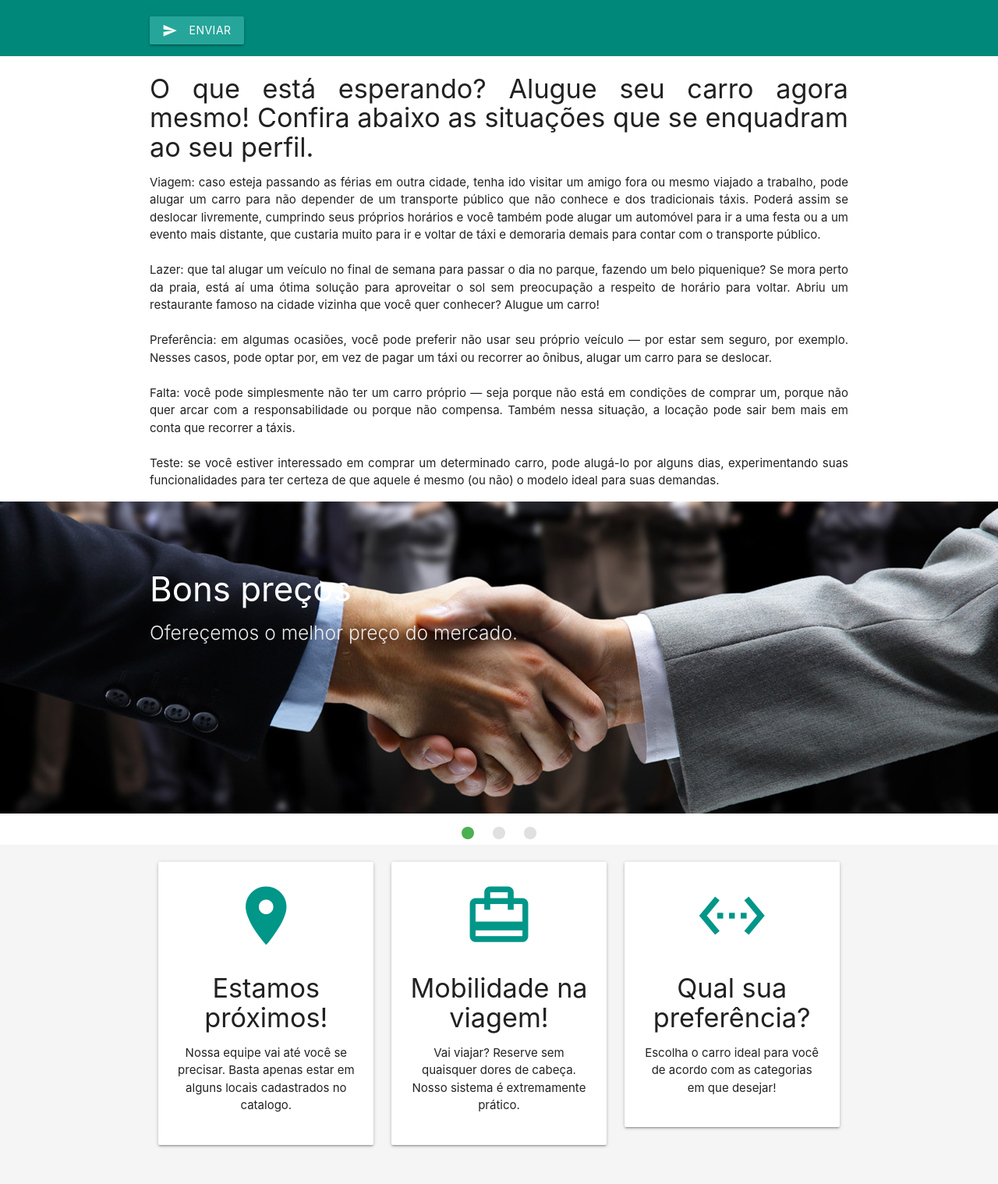
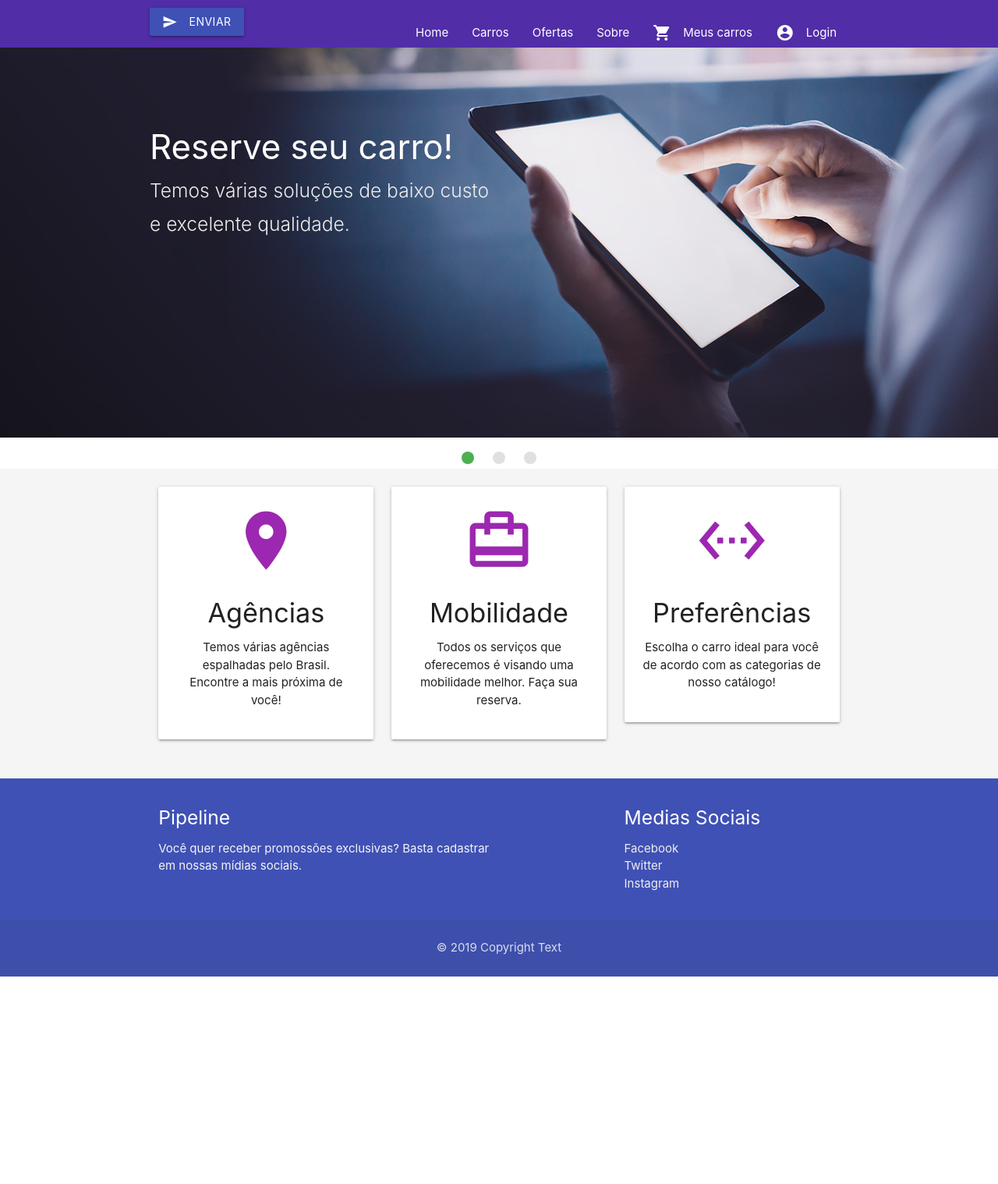
Before and after one commit to AlvesDario/Pi-BCME, a Django app: template src/acme/templates/acme/index.html in a window 1280 px wide. Shown: the part 317-1835 px from the top of the page at 78% size. After the commit the page ends 1569 px from the top, so only its background shows below. Run offline with Django 3.2, Linux system fonts and the light colour scheme; the template is opened without the code that fills it, so the values that code supplies are empty; some libraries are stand-ins or nearby versions.

Commit message:
better home page

```diff
--- /dev/null
+++ b/src/acme/forms.py
@@ -0,0 +1,5 @@
+from django import forms
+
+class LoginForm(forms.Form):
+    user_nome = forms.CharField(label='Nome do Aluno', max_length=20)
+    user_senha = forms.CharField(label='Senha do Aluno', max_length=6)
--- a/src/acme/templates/acme/index.html
+++ b/src/acme/templates/acme/index.html
@@ -1,34 +1,28 @@
 <!DOCTYPE html>
 <html>
+
 <head>
     <!-- Compiled and minified CSS -->
-   <link rel="stylesheet" href="https://cdnjs.cloudflare.com/ajax/libs/materialize/0.98.1/css/materialize.min.css">
-
-   <script
-src="https://code.jquery.com/jquery-1.12.4.min.js"
-integrity="sha256-ZosEbRLbNQzLpnKIkEdrPv7lOy9C27hHQ+Xp8a4MxAQ="
-crossorigin="anonymous"></script>
-
+    <link rel="stylesheet" href="https://cdnjs.cloudflare.com/ajax/libs/materialize/1.0.0/css/materialize.min.css">
     <!-- Compiled and minified JavaScript -->
-   <script src="https://cdnjs.cloudflare.com/ajax/libs/materialize/0.98.1/js/materialize.min.js"></script>
-</head>
+    <script src="https://cdnjs.cloudflare.com/ajax/libs/materialize/1.0.0/js/materialize.min.js"></script>
     <!--Import Google Icon Font-->
     <link href="https://fonts.googleapis.com/icon?family=Material+Icons" rel="stylesheet">
     <!--Import materialize.css-->
-  <link type="text/css" rel="stylesheet" href="../../static/acme/css/materialize.min.css"/>
+    <link type="text/css" rel="stylesheet" href="css/materialize.min.css" media="screen,projection" />
     <!--Let browser know website is optimized for mobile-->
-  <meta name="viewport" content="width=device-width, initial-scale=1.0"/>
-  <link rel="stylesheet" href="https://use.fontawesome.com/releases/v5.8.1/css/all.css" integrity="sha384-50oBUHEmvpQ+1lW4y57PTFmhCaXp0ML5d60M1M7uH2+nqUivzIebhndOJK28anvf" crossorigin="anonymous">
-  <link rel="stylesheet" href="../../static/acme/css/main.css">
-  <title>Hello</title>
+    <meta name="viewport" content="width=device-width, initial-scale=1.0" />
+    <meta charset="utf-8">
+    <title>Pipeline - Alugue seu carro agora!</title>
 </head>
+
 <body>
     <!--Navbar Responsive-->
     <div class="navbar-fixed">
-  <nav class="green">
+        <nav class="indigo">
             <div class="container">
                 <div class="nav-wrapper">
-          <img class="brand-logo"   src="../../static/imgs/logo/travel.png">
+                    <img src="http://icons.iconarchive.com/icons/iconsmind/outline/64/Car-2-icon.png" alt="">
                     <a href="" data-target="mobile-nav" class="sidenav-trigger">
                         <i class="material-icons">menu</i>
                     </a>
@@ -45,6 +39,9 @@
                         <li>
                             <a href="#aboutus">Sobre</a>
                         </li>
+                        <li><a href="sass.html"><i class="material-icons left">shopping_cart</i>Meus carros</a></li>
+                        <li><a href="badges.html"><i class="material-icons left">account_circle</i>Login</a></li>
+                    </ul>
                     </ul>
                 </div>
             </div>
@@ -66,20 +63,18 @@
         </li>
     </ul>
     <!--Form-->
-<section id="search" class="section teal darken-1 grey-text ">
+    <section id="search" class="section deep-purple darken-2 grey-text ">
         <div class="container">
             <div class="row">
                 <form class="col s12">
                     <div class="row">
                         <div class="input-field col s6">
                             <i class="material-icons prefix">perm_contact_calendar</i>
-                <input type="text" class="datepicker">
-                <label for="icon_telephone">Data</label>
+                            <input type="text" class="datepicker" class=" darken-1 grey-text" placeholder="Calendario">
                         </div>
                         <div class="input-field col s6">
                             <i class="material-icons prefix">access_time</i>
-                <input type="text" class="timepicker">
-                <label for="icon_telephone">Horário</label>
+                            <input type="text" class="timepicker" placeholder="Horário">
                         </div>
                     </div>
                 </form>
@@ -87,136 +82,147 @@
             <div class="row">
                 <form class="col s12">
                     <div class="row">
-                <div class="input-field col s6">
+                        <div class="input-field col s12">
                             <i class="material-icons prefix">local_taxi</i>
-                  <input type="text" class="autocomplete"id="text-input">
-                  <label for="icon_prefix2">Localização</label>
-                </div>
-                <div class="input-field col s6">
-                  <form action="#">
-                    <p class="range-field">
-                  <input type="range" id="test5" min="0" max="10"/>
-                </p>
-              </form>
+                            <input type="text" class="autocomplete" id="text-input" placeholder="Localização">
                         </div>
                     </div>
                 </form>
             </div>
-    <button class="btn waves-effect waves-light" type="submit" name="action">Enviar
+            <button class="btn waves-effect waves-light indigo" type="submit" name="action">Enviar
         <i class="material-icons left">send</i>
     </button>
         </div>
     </section>
-<!--Text-->
-<div class="container">
-<h4 style="text-align:justify">O que está esperando? Alugue seu carro agora mesmo! Confira abaixo as situações que se enquadram ao seu perfil.</h4>
-<p style="text-align:justify">
-    Viagem: caso esteja passando as férias em outra cidade, tenha ido visitar um amigo fora ou mesmo viajado a trabalho, pode alugar um carro para não depender de um transporte público que não conhece e dos tradicionais táxis.
-    Poderá assim se deslocar livremente, cumprindo seus próprios horários e você também pode alugar um automóvel para ir a uma festa ou a um evento mais distante, que custaria muito para ir e voltar de táxi e demoraria demais para contar com o transporte público.
-    <br><br>
-    Lazer: que tal alugar um veículo no final de semana para passar o dia no parque, fazendo um belo piquenique? Se mora perto da praia, está aí uma ótima solução para aproveitar o sol sem preocupação a respeito de horário para voltar. Abriu um restaurante famoso na cidade vizinha que você quer conhecer? Alugue um carro!
-    <br><br>
-    Preferência: em algumas ocasiões, você pode preferir não usar seu próprio veículo — por estar sem seguro, por exemplo. Nesses casos, pode optar por, em vez de pagar um táxi ou recorrer ao ônibus, alugar um carro para se deslocar.
-    <br><br>
-    Falta: você pode simplesmente não ter um carro próprio — seja porque não está em condições de comprar um, porque não quer arcar com a responsabilidade ou porque não compensa. Também nessa situação, a locação pode sair bem mais em conta que recorrer a táxis.
-    <br><br>
-    Teste: se você estiver interessado em comprar um determinado carro, pode alugá-lo por alguns dias, experimentando suas funcionalidades para ter certeza de que aquele é mesmo (ou não) o modelo ideal para suas demandas.
-</p>
-</div>
     <!--Slide-Carousel-->
-<section class="slider">
+    <div class="slider">
         <ul class="slides">
             <li>
-        <img src="../../static/imgs/slide-2.jpg"> <!-- random image -->
+                <img src="../../static/imgs/slide-1.jpg">
+                <!-- random image -->
                 <div class="caption left-align">
-          <h3>Bons preços</h3>
-          <h5 class="light grey-text text-lighten-3">Ofereçemos o melhor preço do mercado.</h5>
+                    <h3>Reserve seu carro!</h3>
+                    <h5 class="light grey-text text-lighten-3">Temos várias soluções de baixo custo</h5>
+                    <h5 class="light grey-text text-lighten-3">e excelente qualidade.</h5>
                 </div>
             </li>
             <li>
-        <img src="../../static/imgs/slide-3.jpg"> <!-- random image -->
+                <img src="../../static/imgs/slide-2.jpg">
+                <!-- random image -->
                 <div class="caption right-align">
-            <h3>Pronto para viajar</h3>
-            <h5 class="light grey-text text-lighten-3">Deixamos tudo preparado para sua viagem!</h5>
+
+                    <h5 class="light grey-text text-lighten-3">Dispomos de uma frota com</h5>
+                    <h5 class="light grey-text text-lighten-3">varios tipos de carros.</h5>
                 </div>
             </li>
             <li>
-        <img src="../../static/imgs/slide-4.jpg"> <!-- random image -->
-          <div class="caption center-align">
-          <h3>Facilidade no seu negócio</h3>
-          <h5 class="light grey-text text-lighten-3">Temos frotas de veículos a disposição de sua empresa.</h5>
+                <img src="../../static/imgs/slide-3.jpg">
+                <!-- random image -->
+                <div class="caption right-align">
+
+                    <h5 class="light grey-text text-lighten-3">Mais autonomia em sua viagem, não se</h5>
+                    <h5 class="light grey-text text-lighten-3">preocupe em alugar carros toda hora!</h5>
                 </div>
             </li>
         </ul>
-</section>
-
+    </div>
+    <!-- cards -->
     <section class="section section-icons grey lighten-4 center">
         <div class="container">
             <div class="row">
                 <div class="col s12 m4">
                     <div class="card-panel">
-          <i class="material-icons large teal-text">room</i>
-          <h4>Estamos próximos!</h4>
-          <p>Nossa equipe vai até você se precisar. Basta apenas estar em alguns locais cadastrados no catalogo.</p>
+                        <i class="material-icons large purple-text">room</i>
+                        <h4>Agências</h4>
+                        <p>Temos várias agências espalhadas pelo Brasil. Encontre a mais próxima de você!</p>
                     </div>
                 </div>
                 <div class="col s12 m4">
                     <div class="card-panel">
-            <i class="material-icons large teal-text">card_travel
+                        <i class="material-icons large purple-text">card_travel
                   </i>
-            <h4>Mobilidade na viagem!</h4>
-            <p>Vai viajar? Reserve sem quaisquer dores de cabeça. Nosso sistema é extremamente prático.</p>
+                        <h4>Mobilidade</h4>
+                        <p>Todos os serviços que oferecemos é visando uma mobilidade melhor. Faça sua reserva.</p>
                     </div>
                 </div>
                 <div class="col s12 m4">
                     <div class="card-panel">
-              <i class="material-icons large teal-text">settings_ethernet</i>
-              <h4>Qual sua preferência?</h4>
-              <p>Escolha o carro ideal para você de acordo com as categorias em que desejar!</p>
+                        <i class="material-icons large purple-text">settings_ethernet</i>
+                        <h4>Preferências</h4>
+                        <p>Escolha o carro ideal para você de acordo com as categorias de nosso catálogo!</p>
                     </div>
                 </div>
             </div>
         </div>
     </section>
 
+    <footer class="page-footer indigo">
+        <div class="container">
+            <div class="row">
+                <div class="col l6 s12">
+                    <h5 class="white-text">Pipeline</h5>
+                    <p class="grey-text text-lighten-4">Você quer receber promossões exclusivas? Basta cadastrar em nossas mídias sociais.</p>
+                </div>
+                <div class="col l4 offset-l2 s12">
+                    <h5 class="white-text">Medias Sociais</h5>
+                    <ul>
+                        <li><a class="grey-text text-lighten-3" href="#!">Facebook</a></li>
+                        <li><a class="grey-text text-lighten-3" href="#!">Twitter</a></li>
+                        <li><a class="grey-text text-lighten-3" href="#!">Instagram</a></li>
+                    </ul>
+                </div>
+            </div>
+        </div>
+        <div class="footer-copyright">
+            <div class="container">
+                <p class="center-align">© 2019 Copyright Text</p>
 
- <script src="https://cdnjs.cloudflare.com/ajax/libs/materialize/1.0.0/js/materialize.min.js"></script>
+            </div>
+        </div>
+    </footer>
+
+    <script src="https://code.jquery.com/jquery-2.1.1.min.js" type="text/javascript"></script>
+    <script src="js/materialize.min.js" type="text/javascript"></script>
+    <script src="js/custom.js" type="text/javascript"></script>
     <script>
         //side nav
         const sideNav = document.querySelector('.sidenav');
-    M.Sidenav.init(sideNav,{});
+        M.Sidenav.init(sideNav, {});
         //autoccomplete
-    const ac = document.querySelector
-    ('.autocomplete');
-    M.Autocomplete.init(ac,{
-      data:{
-        "Indaiatuba":null,
-        "Sorocaba":null,
-        "Campinas":null,
-        "Hortolandia":null,
-        "Monte-Mor":null,
-        "Valinhos":null,
+        const ac = document.querySelector('.autocomplete');
+        M.Autocomplete.init(ac, {
+            data: {
+                "Indaiatuba": null,
+                "Sorocaba": null,
+                "Campinas": null,
+                "Hortolandia": null,
+                "Monte-Mor": null,
+                "Valinhos": null,
             }
         })
     </script>
     <script>
+        //Datepicker
         const Calender = document.querySelector('.datepicker');
-  M.Datepicker.init(Calender,{});
-  $(document).ready(function(){
+        M.Datepicker.init(Calender, {});
+        $(document).ready(function() {
             $('.datepicker').datepicker();
         });
-</script>
-<script>
+        //Timepicker
         const timer = document.querySelector('.timepicker');
-    M.Timepicker.init(timer,{});
-    $(document).ready(function(){
+        M.Timepicker.init(timer, {});
+        $(document).ready(function() {
             $('.datepicker').datepicker();
         });
-  </script>
+        //Slides
+        const slider = document.querySelector('.slider');
+        M.Slider.init(slider, {
 
-  <script> $(document).ready(function(){
-      $('.slider').slider();
+            height: 500,
+            transition: 500,
+            interval: 6000
         });
     </script>
 </body>
+
 </html>
--- a/src/acme/urls.py
+++ b/src/acme/urls.py
@@ -3,7 +3,7 @@
 from django.contrib.auth import views as auth_views
 
 urlpatterns = [
-    path('index/', views.index, name = 'index'),
+    path('', views.index, name = 'index'),
     path('signup/', views.signup, name = 'signup'),
     # path('login/', views.login, name = 'login'),
     path('login/', auth_views.LoginView.as_view(template_name = 'acme/login.html'), name = 'login'),
```
Also changed, not shown: src/acme/static/imgs/slide-1.jpg, src/acme/static/imgs/slide-2.jpg, src/acme/static/imgs/slide-3.jpg, src/db.sqlite3. Lines whose indentation alone changed are shown as unchanged.
